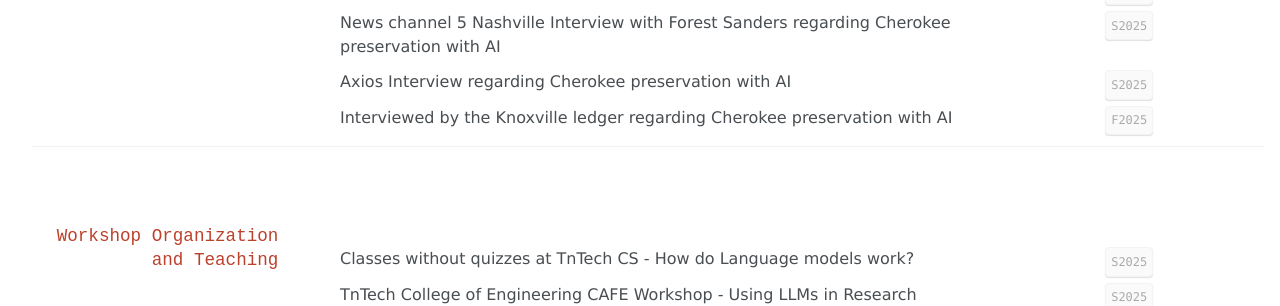
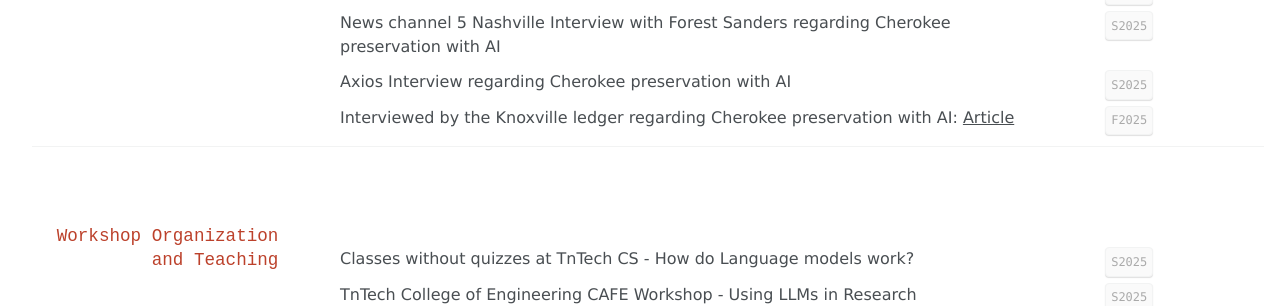
Before and after one commit to JesseTNRoberts/JesseTNRoberts.github.io, a Jekyll site: the page built from _pages/cv.md, in a window 1280 px wide and 900 px high, scrolled down 2908 px. Shown: the part 152-458 px from the top of the window. Built offline with Jekyll 4.4.1, drawn with Linux system fonts in a browser that asks for light colours.

Commit message:
media appearances

```diff
--- a/_pages/cv.md
+++ b/_pages/cv.md
@@ -186,7 +186,7 @@ News channel 5 Nashville Interview with Forest Sanders regarding Cherokee preser
 Axios Interview regarding Cherokee preservation with AI
 
 `F2025`
-Interviewed by the Knoxville ledger regarding Cherokee preservation with AI
+Interviewed by the Knoxville ledger regarding Cherokee preservation with AI: [Article](https://www.tnledger.com/Knoxville/editorial/Article.aspx?id=195168)
 
 ---
 ## Workshop Organization and Teaching
```
Also changed, not shown: 1 other file.
